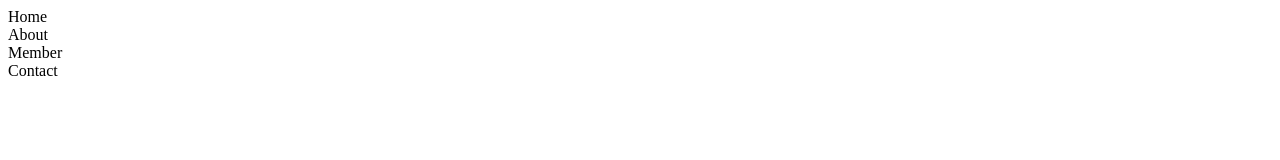
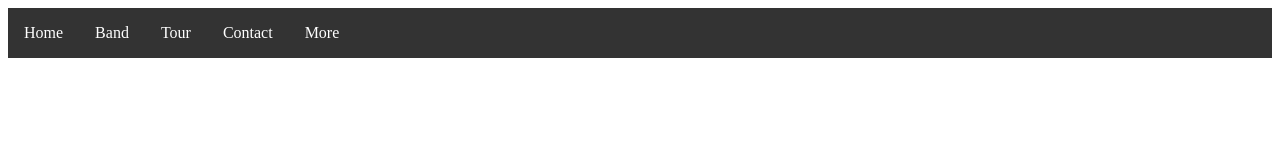
Before and after one commit to thientr18/theband.github.io, a plain HTML site: page index.html in a window 1280 px wide. Drawn offline with Linux system fonts and the light colour scheme.

Commit message:
Update class name

```diff
--- /dev/null
+++ b/assets/css/stylesheet.css
@@ -0,0 +1,25 @@
+.body {
+    margin: 0;
+    padding: 0;
+}
+
+.bar {
+    list-style-type: none;
+    margin: 0;
+    padding: 0;
+    overflow: hidden;
+    background-color: #333333;
+}
+
+.bar-li {
+    float: left;
+    display: block;
+    color: white;
+    text-align: center;
+    padding: 16px;
+    text-decoration: none;
+}
+
+.bar-li:hover {
+    background-color: #111111;
+}
--- a/index.html
+++ b/index.html
@@ -5,18 +5,27 @@
     <meta name="viewport" content="width=device-width, initial-scale=1.0">
     <title>Document</title>
 
-    <link rel="stylesheet" href="">
+    <link rel="stylesheet" href="assets\css\stylesheet.css">
 </head>
 <body>
-    <div #header>
-        <div .home>Home</div>
-
-        <div .about>About</div>
-
-        <div .member>Member</div>
-
-        <div .contact>Contact</div>
-
+    <div class="nav">
+        <ul class="bar">
+            <div class="bar-li">
+                <li>Home</li>
+            </div>
+            <div class="bar-li">
+                <li>Band</li>
+            </div>
+            <div class="bar-li">
+                <li>Tour</li>
+            </div>
+            <div class="bar-li">
+                <li>Contact</li>
+            </div>
+            <div class="bar-li">
+                <li>More</li>
+            </div>
+        </ul>
     </div>
 
 </body>
```
